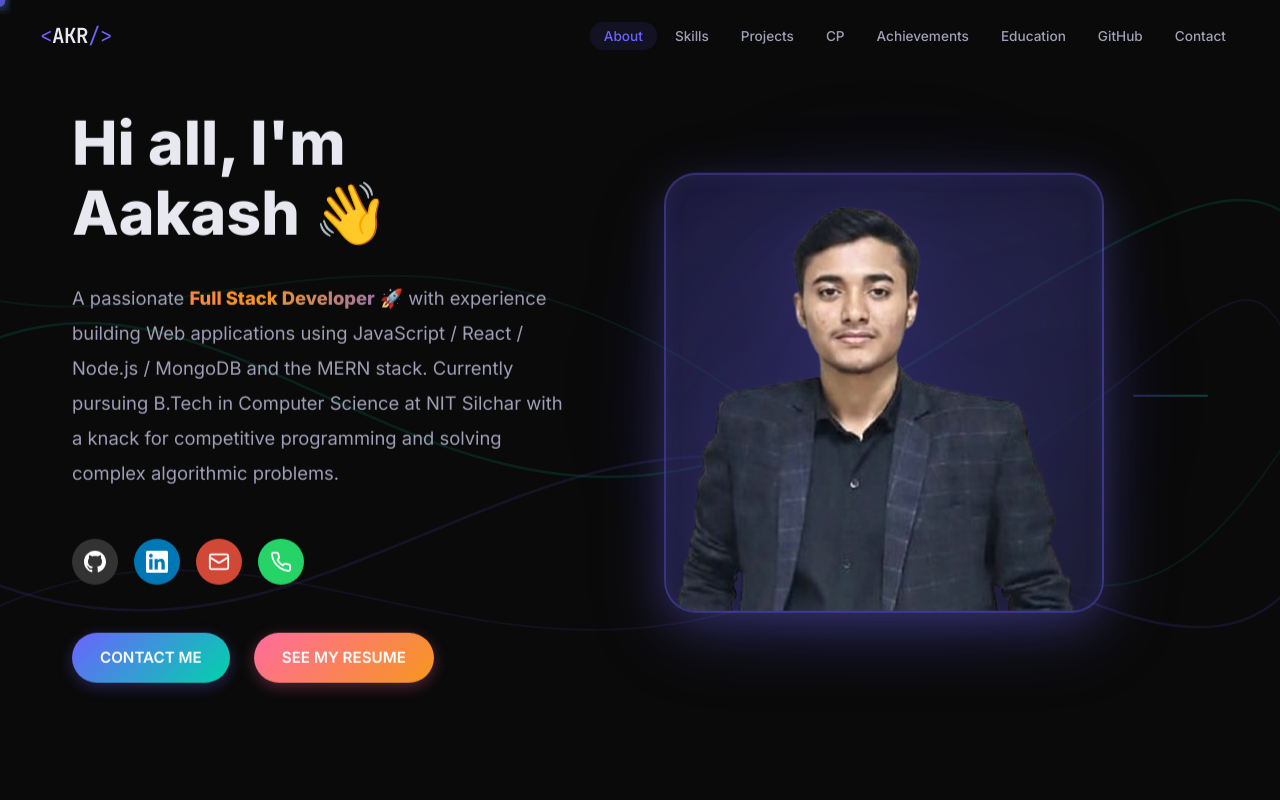
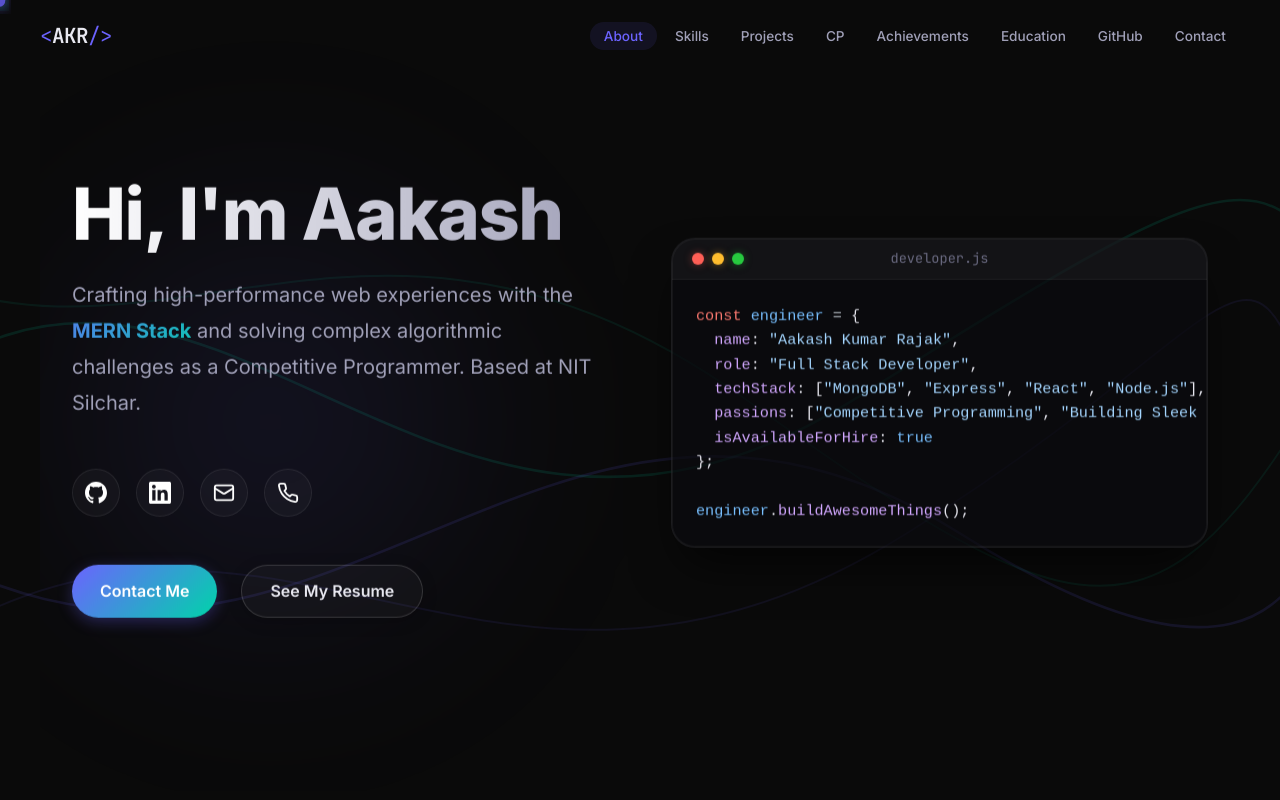
Before and after one commit to Aakashraj18/portfolio, a React (Vite) app: page / in a window 1280 px wide. Shown: the top 800 px of the page. Built offline with nearby package versions, Linux system fonts and the light colour scheme.

Commit message:
modify the about section

```diff
--- a/src/components/About.css
+++ b/src/components/About.css
@@ -4,6 +4,42 @@
   display: flex;
   align-items: center;
   padding-top: calc(var(--header-height) + var(--space-xl));
+  position: relative;
+  overflow: hidden;
+}
+
+/* Subtle glowing background orb */
+.about::before {
+  content: '';
+  position: absolute;
+  top: 10%;
+  left: -10%;
+  width: 50vw;
+  height: 50vw;
+  background: radial-gradient(circle, rgba(108, 99, 255, 0.12) 0%, transparent 60%);
+  filter: blur(80px);
+  z-index: -1;
+  border-radius: 50%;
+  animation: floatOrb 8s ease-in-out infinite alternate;
+}
+
+.about::after {
+  content: '';
+  position: absolute;
+  bottom: -10%;
+  right: -5%;
+  width: 40vw;
+  height: 40vw;
+  background: radial-gradient(circle, rgba(0, 212, 170, 0.08) 0%, transparent 60%);
+  filter: blur(80px);
+  z-index: -1;
+  border-radius: 50%;
+  animation: floatOrb 10s ease-in-out infinite alternate-reverse;
+}
+
+@keyframes floatOrb {
+  0% { transform: translate(0, 0) scale(0.9); }
+  100% { transform: translate(5%, 5%) scale(1.1); }
 }
 
 .about__content {
@@ -12,6 +48,7 @@
   justify-content: space-between;
   gap: var(--space-3xl);
   width: 100%;
+  z-index: 1;
 }
 
 /* --- Slide in from left animation --- */
@@ -21,33 +58,32 @@
 }
 
 @keyframes slideInFromLeft {
-  0% {
-    opacity: 0;
-    transform: translateX(-60px);
-  }
-  100% {
-    opacity: 1;
-    transform: translateX(0);
-  }
+  0% { opacity: 0; transform: translateX(-60px); }
+  100% { opacity: 1; transform: translateX(0); }
 }
 
 .about__greeting {
-  font-size: clamp(2.5rem, 5.5vw, 3.8rem);
+  font-size: clamp(3rem, 6vw, 4.5rem);
   font-weight: 800;
-  line-height: 1.15;
-  margin-bottom: var(--space-xl);
+  line-height: 1.1;
+  letter-spacing: -0.02em;
+  margin-bottom: var(--space-lg);
   color: var(--text-primary);
+  background: linear-gradient(to right, #ffffff, #a0a0b8);
+  -webkit-background-clip: text;
+  -webkit-text-fill-color: transparent;
+  background-clip: text;
 }
 
 .about__description {
-  font-size: 1.15rem;
+  font-size: 1.25rem;
   color: var(--text-secondary);
-  line-height: 1.9;
-  max-width: 600px;
+  line-height: 1.8;
+  max-width: 560px;
   margin-bottom: var(--space-2xl);
+  font-weight: 400;
 }
 
-/* --- Social icons as colored circles (like developerfolio) --- */
 .about__socials {
   display: flex;
   gap: var(--space-md);
@@ -56,25 +92,28 @@
 }
 
 .about__social-icon {
-  width: 46px;
-  height: 46px;
+  width: 48px;
+  height: 48px;
   border-radius: 50%;
   display: flex;
   align-items: center;
   justify-content: center;
-  background: var(--social-color, var(--text-muted));
+  background: rgba(255, 255, 255, 0.03);
+  border: 1px solid rgba(255, 255, 255, 0.08);
   color: #fff;
   text-decoration: none;
-  transition: transform var(--transition-spring), box-shadow var(--transition-base);
+  transition: all var(--transition-spring);
+  backdrop-filter: blur(8px);
 }
 
 .about__social-icon:hover {
-  transform: translateY(-4px) scale(1.1);
-  box-shadow: 0 6px 20px rgba(0, 0, 0, 0.3);
-  color: #fff;
+  transform: translateY(-5px);
+  background: var(--social-color);
+  border-color: var(--social-color);
+  box-shadow: 0 10px 25px rgba(0, 0, 0, 0.4), 0 0 15px var(--social-color);
 }
 
-/* --- CTA Buttons (like developerfolio) --- */
+/* --- CTA Buttons --- */
 .about__cta {
   display: flex;
   gap: var(--space-lg);
@@ -82,71 +121,145 @@
   animation: slideInFromLeft 0.8s cubic-bezier(0.34, 1.56, 0.64, 1) 0.35s both;
 }
 
-.btn--secondary {
-  background: var(--gradient-secondary);
-  color: #fff;
-  box-shadow: 0 4px 15px rgba(255, 107, 157, 0.3);
+.btn {
+  display: inline-flex;
+  align-items: center;
+  justify-content: center;
+  gap: var(--space-sm);
+  padding: 12px 28px;
+  border-radius: var(--radius-full, 9999px);
+  font-family: var(--font-primary);
+  font-size: 1rem;
+  font-weight: 600;
+  cursor: pointer;
+  border: none;
+  transition: all var(--transition-base);
+  text-decoration: none;
 }
 
-.btn--secondary:hover {
-  transform: translateY(-2px);
-  box-shadow: 0 6px 25px rgba(255, 107, 157, 0.45);
+.btn--glow {
+  background: var(--gradient-primary);
+  color: #fff;
+  box-shadow: 0 4px 15px rgba(108, 99, 255, 0.3);
+  position: relative;
+  overflow: hidden;
+  z-index: 1;
+}
+
+.btn--glow::before {
+  content: '';
+  position: absolute;
+  top: 0; left: 0; width: 100%; height: 100%;
+  background: linear-gradient(135deg, #00d4aa 0%, #6c63ff 100%);
+  z-index: -1;
+  transition: opacity 0.4s ease;
+  opacity: 0;
+}
+
+.btn--glow:hover::before {
+  opacity: 1;
+}
+
+.btn--glow:hover {
+  transform: translateY(-3px);
+  box-shadow: 0 8px 30px rgba(108, 99, 255, 0.5);
   color: #fff;
 }
 
-/* --- Hero Image (right side) --- */
-.about__image {
-  flex: 1;
-  display: flex;
-  justify-content: center;
-  position: relative;
-  animation: slideInFromRight 0.8s cubic-bezier(0.34, 1.56, 0.64, 1) 0.15s both;
+.btn--outline-glow {
+  background: rgba(255, 255, 255, 0.03);
+  color: var(--text-primary);
+  border: 1px solid rgba(255, 255, 255, 0.15);
+  backdrop-filter: blur(10px);
+  box-shadow: 0 4px 15px rgba(0, 0, 0, 0.2);
 }
 
-.about__image::before {
-  content: '';
-  position: absolute;
-  top: 50%;
-  left: 50%;
-  transform: translate(-50%, -50%);
-  width: 140%;
-  height: 140%;
-  background: radial-gradient(circle, rgba(108, 99, 255, 0.25) 0%, transparent 70%);
-  filter: blur(40px);
-  z-index: -1;
-  animation: pulseBlob 4s infinite alternate ease-in-out;
+.btn--outline-glow:hover {
+  border-color: rgba(255, 255, 255, 0.4);
+  background: rgba(255, 255, 255, 0.08);
+  transform: translateY(-3px);
+  box-shadow: 0 8px 25px rgba(255, 255, 255, 0.1);
+  color: #fff;
 }
 
-@keyframes pulseBlob {
-  0% { transform: translate(-50%, -50%) scale(0.9); opacity: 0.6; }
-  100% { transform: translate(-50%, -50%) scale(1.1); opacity: 1; }
+/* --- Code Snippet Window (Right Side) --- */
+.about__code-window {
+  flex: 1;
+  max-width: 540px;
+  background: rgba(10, 10, 15, 0.7);
+  border: 1px solid rgba(255, 255, 255, 0.08);
+  border-radius: var(--radius-xl, 24px);
+  overflow: hidden;
+  box-shadow: 0 25px 50px -12px rgba(0, 0, 0, 0.7), inset 0 0 0 1px rgba(255, 255, 255, 0.05);
+  backdrop-filter: blur(20px);
+  -webkit-backdrop-filter: blur(20px);
+  animation: slideInFromRight 0.8s cubic-bezier(0.34, 1.56, 0.64, 1) 0.15s both, floatSlow 6s ease-in-out infinite;
+  transform-style: preserve-3d;
+  perspective: 1000px;
 }
 
-@keyframes slideInFromRight {
-  0% {
-    opacity: 0;
-    transform: translateX(60px);
-  }
-  100% {
-    opacity: 1;
-    transform: translateX(0);
-  }
+.code-window__header {
+  display: flex;
+  align-items: center;
+  padding: 14px 20px;
+  background: rgba(255, 255, 255, 0.04);
+  border-bottom: 1px solid rgba(255, 255, 255, 0.05);
+  position: relative;
 }
 
-.about__image img {
-  width: 100%;
-  max-width: 440px;
-  height: auto;
-  aspect-ratio: 1 / 1;
-  object-fit: cover;
-  /* Brighter, more vibrant gradient background for the image */
-  background: linear-gradient(145deg, rgba(108, 99, 255, 0.15) 0%, rgba(30, 30, 50, 0.8) 100%);
-  border: 2px solid rgba(108, 99, 255, 0.3);
-  border-radius: var(--radius-2xl, 32px);
-  /* Brighter image, plus a stronger glowing drop-shadow */
-  filter: brightness(1.15) contrast(1.05) drop-shadow(0 15px 35px rgba(108, 99, 255, 0.25));
-  box-shadow: inset 0 0 20px rgba(108, 99, 255, 0.1), 0 10px 40px rgba(108, 99, 255, 0.2);
-  animation: floatSlow 6s ease-in-out infinite;
+.code-window__dots {
+  display: flex;
+  gap: 8px;
+}
+
+.dot {
+  width: 12px;
+  height: 12px;
+  border-radius: 50%;
+}
+
+.dot--red { background: #ff5f56; box-shadow: 0 0 8px rgba(255, 95, 86, 0.4); }
+.dot--yellow { background: #ffbd2e; box-shadow: 0 0 8px rgba(255, 189, 46, 0.4); }
+.dot--green { background: #27c93f; box-shadow: 0 0 8px rgba(39, 201, 63, 0.4); }
+
+.code-window__title {
+  position: absolute;
+  left: 50%;
+  transform: translateX(-50%);
+  color: var(--text-muted);
+  font-family: var(--font-mono);
+  font-size: 0.85rem;
+}
+
+.code-window__body {
+  padding: 24px;
+  font-family: var(--font-mono);
+  font-size: 0.95rem;
+  line-height: 1.6;
+  color: #e8e8f0;
+  overflow-x: auto;
+}
+
+.code-window__body pre {
+  margin: 0;
+}
+
+.code-window__body code {
+  font-family: inherit;
+}
+
+/* Syntax Highlighting Colors */
+.code-keyword { color: #ff7b72; font-weight: 500; }
+.code-variable { color: #79c0ff; }
+.code-operator { color: #c9d1d9; }
+.code-property { color: #d2a8ff; }
+.code-string { color: #a5d6ff; }
+.code-boolean { color: #79c0ff; }
+.code-method { color: #d2a8ff; }
+
+@keyframes slideInFromRight {
+  0% { opacity: 0; transform: translateX(60px) rotateY(-10deg); }
+  100% { opacity: 1; transform: translateX(0) rotateY(0); }
 }
 
 @keyframes floatSlow {
@@ -154,10 +267,25 @@
   50% { transform: translateY(-15px); }
 }
 
+/* Gradient text */
+.gradient-text {
+  background: linear-gradient(135deg, var(--accent-primary, #6c63ff), var(--accent-secondary, #00d4aa));
+  background-size: 200% auto;
+  color: transparent;
+  -webkit-background-clip: text;
+  background-clip: text;
+  animation: shine 3s linear infinite;
+  font-weight: 700;
+}
+
+@keyframes shine {
+  to { background-position: 200% center; }
+}
+
 /* --- Responsive --- */
-@media (max-width: 768px) {
+@media (max-width: 992px) {
   .about__content {
-    flex-direction: column-reverse;
+    flex-direction: column;
     text-align: center;
     gap: var(--space-2xl);
   }
@@ -170,24 +298,23 @@
     justify-content: center;
   }
 
-  .about__image img {
-    max-width: 300px;
+  .about__code-window {
+    width: 100%;
+    margin-top: var(--space-xl);
   }
 }
 
-/* Gradient text for 'Full Stack Developer' */
-.gradient-text {
-  background: linear-gradient(to right, var(--accent-tertiary), var(--accent-warm), var(--accent-primary));
-  background-size: 200% auto;
-  color: transparent;
-  -webkit-background-clip: text;
-  background-clip: text;
-  animation: shine 3s linear infinite;
-  font-weight: 800;
-}
+@media (max-width: 480px) {
+  .about__greeting {
+    font-size: clamp(2.5rem, 8vw, 3rem);
+  }
 
-@keyframes shine {
-  to {
-    background-position: 200% center;
+  .about__description {
+    font-size: 1.1rem;
+  }
+
+  .code-window__body {
+    font-size: 0.85rem;
+    padding: 16px;
   }
 }
--- a/src/components/About.jsx
+++ b/src/components/About.jsx
@@ -1,4 +1,3 @@
-import heroImg from '../assets/profile1.png';
 import './About.css';
 
 const socialLinks = [
@@ -25,7 +24,7 @@ const socialLinks = [
   {
     href: 'mailto:akashkrrajak18@gmail.com',
     label: 'Email',
-    color: '#d14836',
+    color: '#ea4335',
     icon: (
       <svg width="22" height="22" viewBox="0 0 24 24" fill="none" stroke="currentColor" strokeWidth="2" strokeLinecap="round" strokeLinejoin="round">
         <rect x="2" y="4" width="20" height="16" rx="2"/>
@@ -51,13 +50,10 @@ export default function About() {
       <div className="about__content">
         <div className="about__text">
           <h1 className="about__greeting">
-            Hi all, I'm Aakash 👋
+            Hi, I'm Aakash
           </h1>
           <p className="about__description">
-            A passionate <span className="gradient-text">Full Stack Developer</span> 🚀 with experience building Web applications
-            using JavaScript / React / Node.js / MongoDB and the MERN stack. Currently pursuing
-            B.Tech in Computer Science at NIT Silchar with a knack for competitive programming
-            and solving complex algorithmic problems.
+            Crafting high-performance web experiences with the <span className="gradient-text">MERN Stack</span> and solving complex algorithmic challenges as a Competitive Programmer. Based at NIT Silchar.
           </p>
 
           <div className="about__socials">
@@ -78,23 +74,45 @@ export default function About() {
           </div>
 
           <div className="about__cta">
-            <a href="#contact" className="btn btn--primary" id="about-contact-btn">
-              CONTACT ME
+            <a href="#contact" className="btn btn--glow" id="about-contact-btn">
+              Contact Me
             </a>
             <a
               href="https://drive.google.com/file/d/1xg5SViz4SKnXkfEFV3RMOK9ghVFa3LPG"
               target="_blank"
               rel="noopener noreferrer"
-              className="btn btn--secondary"
+              className="btn btn--outline-glow"
               id="about-resume-btn"
             >
-              SEE MY RESUME
+              See My Resume
             </a>
           </div>
         </div>
 
-        <div className="about__image">
-          <img src={heroImg} alt="Developer illustration" />
+        <div className="about__code-window">
+          <div className="code-window__header">
+            <div className="code-window__dots">
+              <span className="dot dot--red"></span>
+              <span className="dot dot--yellow"></span>
+              <span className="dot dot--green"></span>
+            </div>
+            <div className="code-window__title">developer.js</div>
+          </div>
+          <div className="code-window__body">
+            <pre>
+              <code>
+                <span className="code-keyword">const</span> <span className="code-variable">engineer</span> <span className="code-operator">=</span> {'{'}
+                {'\n'}  <span className="code-property">name</span>: <span className="code-string">"Aakash Kumar Rajak"</span>,
+                {'\n'}  <span className="code-property">role</span>: <span className="code-string">"Full Stack Developer"</span>,
+                {'\n'}  <span className="code-property">techStack</span>: [<span className="code-string">"MongoDB"</span>, <span className="code-string">"Express"</span>, <span className="code-string">"React"</span>, <span className="code-string">"Node.js"</span>],
+                {'\n'}  <span className="code-property">passions</span>: [<span className="code-string">"Competitive Programming"</span>, <span className="code-string">"Building Sleek UIs"</span>],
+                {'\n'}  <span className="code-property">isAvailableForHire</span>: <span className="code-boolean">true</span>
+                {'\n'}{'};'}
+                {'\n\n'}
+                <span className="code-variable">engineer</span>.<span className="code-method">buildAwesomeThings</span>();
+              </code>
+            </pre>
+          </div>
         </div>
       </div>
     </section>
```
